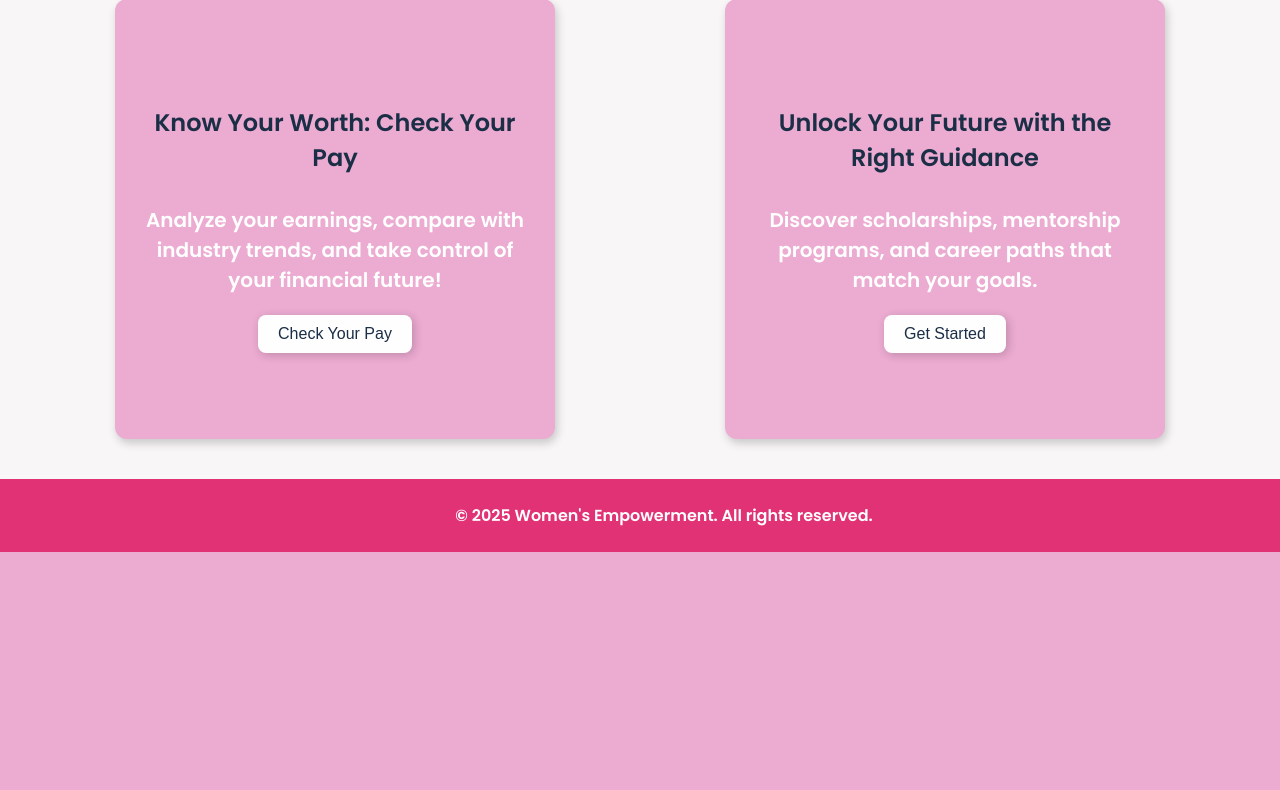
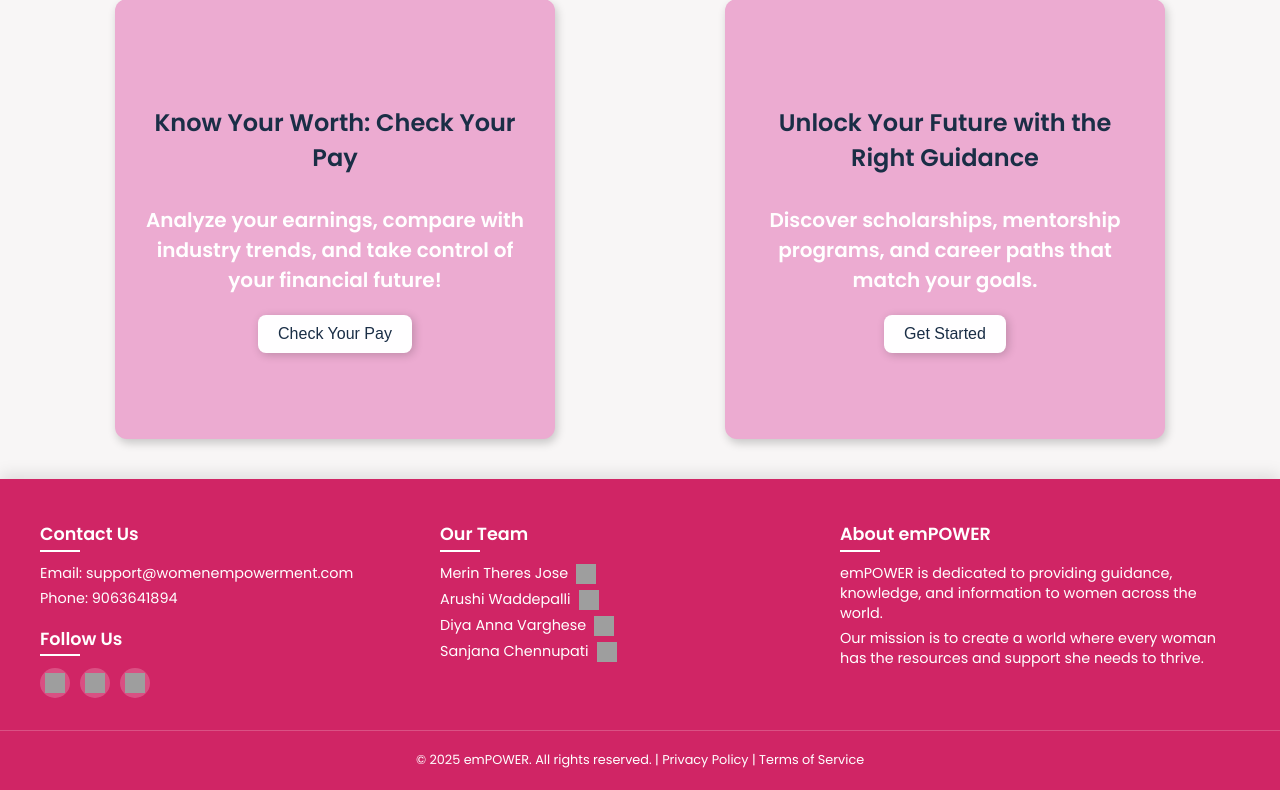
Before and after one commit to diyaanna06/Solution_Challenge, a Flask app: page / in a window 1280 px wide; the page is wider, and only the part inside the window is pictured. Shown: the part 1420-2210 px from the top of that part. Before the commit the page ends 1972 px from the top of that part, so only its background shows below. Run offline with Flask 3, Linux system fonts and the light colour scheme; grey boxes are pictures that could not be loaded.

Commit message:
updated footer

```diff
--- a/templates/home.html
+++ b/templates/home.html
@@ -228,14 +228,115 @@
             background-color: rgb(244, 214, 244);
         }
         .footer {
-            background: #e13275;
+            background:#d02565;
             color: white;
+            padding: 1.5rem 0 1rem;
+            font-size: 0.9rem;
+            width: 100%;
+            box-shadow: 0 -5px 15px rgba(0, 0, 0, 0.1);
+        }
+
+        .footer-container {
+            display: flex;
+            flex-wrap: wrap;
+            justify-content: space-between;
+            max-width: 1200px;
+            margin: 0 auto;
+            padding: 0 2rem;
+        }
+
+        .footer-section {
+            flex: 1;
+            min-width: 250px;
+            margin-bottom: 1rem;
+            text-align: left;
+        }
+
+        .footer-section h3 {
+            font-size: 1.1rem;
+            margin-bottom: 0.7rem;
+            position: relative;
+            padding-bottom: 0.3rem;
+        }
+
+        .footer-section h3:after {
+            content: '';
+            position: absolute;
+            left: 0;
+            bottom: 0;
+            width: 40px;
+            height: 2px;
+            background-color: #fff;
+        }
+
+        .footer p {
+            margin: 0.3rem 0;
+            font-weight: normal;
+            line-height: 1.4;
+        }
+
+        .social-icons {
+            display: flex;
+            gap: 10px;
+            margin-top: 0.3rem;
+        }
+
+        .social-icons a {
+            display: flex;
+            align-items: center;
+            justify-content: center;
+            width: 30px;
+            height: 30px;
+            border-radius: 50%;
+            background-color: rgba(255, 255, 255, 0.2);
+            transition: all 0.3s ease;
+        }
+
+        .team-member {
+            display: flex;
+            align-items: center;
+            margin: 0.3rem 0;
+        }
+
+        .copyright {
             text-align: center;
-            padding: 1.5rem;
-            font-size: 1rem;
-            font-weight: bold;
+            padding-top: 1rem;
+            margin-top: 1rem;
+            border-top: 1px solid rgba(255, 255, 255, 0.2);
+            font-size: 0.8rem;
             width: 100%;
         }
+
+        .social-icons img {
+            width: 20px;
+            height: 20px;
+        }
+
+        .team-member p {
+            margin: 0;
+        }
+
+        .linkedin-icon {
+            margin-left: 8px;
+            transition: all 0.3s ease;
+        }
+
+        .linkedin-icon:hover {
+            transform: scale(1.2);
+        }
+
+
+
+        @media (max-width: 768px) {
+            .footer-container {
+                flex-direction: column;
+            }
+
+            .footer-section {
+                margin-bottom: 2rem;
+            }
+        }
+
     </style>
 </head>
 <body>
@@ -298,8 +399,65 @@
     </div>
 
     <footer class="footer">
-        &copy; 2025 Women's Empowerment. All rights reserved.
+        <div class="footer-container">
+            <div class="footer-section">
+                <h3>Contact Us</h3>
+                <p>Email: support@womenempowerment.com</p>
+                <p>Phone: 9063641894</p>
+                <h3>Follow Us</h3>
+                <div class="social-icons">
+                    <a href="https://www.facebook.com" target="_blank">
+                        <img src="https://encrypted-tbn0.gstatic.com/images?q=tbn:ANd9GcSa08J0La128nXiktjZWxt76mVBntaNdTNk4A&s" alt="Facebook">
+                    </a>
+                    <a href="https://www.X.com" target="_blank">
+                        <img src="https://encrypted-tbn0.gstatic.com/images?q=tbn:ANd9GcSYIf4qwAVMeAZHL7QYa9s4aOEEiPVYha2HTQ&s" alt="Twitter">
+                    </a>
+                    <a href="https://www.instagram.com" target="_blank">
+                        <img src="https://encrypted-tbn0.gstatic.com/images?q=tbn:ANd9GcQHpLyuzb24xX9ltEULs43FxfiVtyllotdN7A&s" alt="Instagram">
+                    </a>
+                </div>
+            </div>
+
+            <div class="footer-section">
+                <h3>Our Team</h3>
+                <div class="team-member">
+                    <p>Merin Theres Jose</p>
+                    <a href="https://www.linkedin.com/in/merin-theres-jose" target="_blank" class="linkedin-icon">
+                        <img src="https://static-00.iconduck.com/assets.00/linkedin-icon-2048x2048-3mmtnow6.png" alt="LinkedIn" style="width: 20px; height: 20px; vertical-align: middle;">
+                    </a>
+                </div>
+                <div class="team-member">
+                    <p>Arushi Waddepalli</p>
+                    <a href="https://www.linkedin.com/in/arushi-waddepalli-6972942a1/" target="_blank" class="linkedin-icon">
+                        <img src="https://static-00.iconduck.com/assets.00/linkedin-icon-2048x2048-3mmtnow6.png" alt="LinkedIn" style="width: 20px; height: 20px; vertical-align: middle;">
+                    </a>
+                </div>
+                <div class="team-member">
+                    <p>Diya Anna Varghese</p>
+                    <a href="https://www.linkedin.com/in/diyaannavarghese/" target="_blank" class="linkedin-icon">
+                        <img src="https://static-00.iconduck.com/assets.00/linkedin-icon-2048x2048-3mmtnow6.png" alt="LinkedIn" style="width: 20px; height: 20px; vertical-align: middle;">
+                    </a>
+                </div>
+                <div class="team-member">
+                    <p>Sanjana Chennupati</p>
+                    <a href="https://www.linkedin.com/in/sanjana-chennupati-857b50318/" target="_blank" class="linkedin-icon">
+                        <img src="https://static-00.iconduck.com/assets.00/linkedin-icon-2048x2048-3mmtnow6.png" alt="LinkedIn" style="width: 20px; height: 20px; vertical-align: middle;">
+                    </a>
+                </div>
+            </div>
+
+            <div class="footer-section">
+                <h3>About emPOWER</h3>
+                <p>emPOWER is dedicated to providing guidance, knowledge, and information to women across the world.</p>
+                <p>Our mission is to create a world where every woman has the resources and support she needs to thrive.</p>
+            </div>
+        </div>
+
+        <div class="copyright">
+            <p>© 2025 emPOWER. All rights reserved. | Privacy Policy | Terms of Service</p>
+        </div>
     </footer>
+
 
     <script>
         function toggleSidebar() {
```
